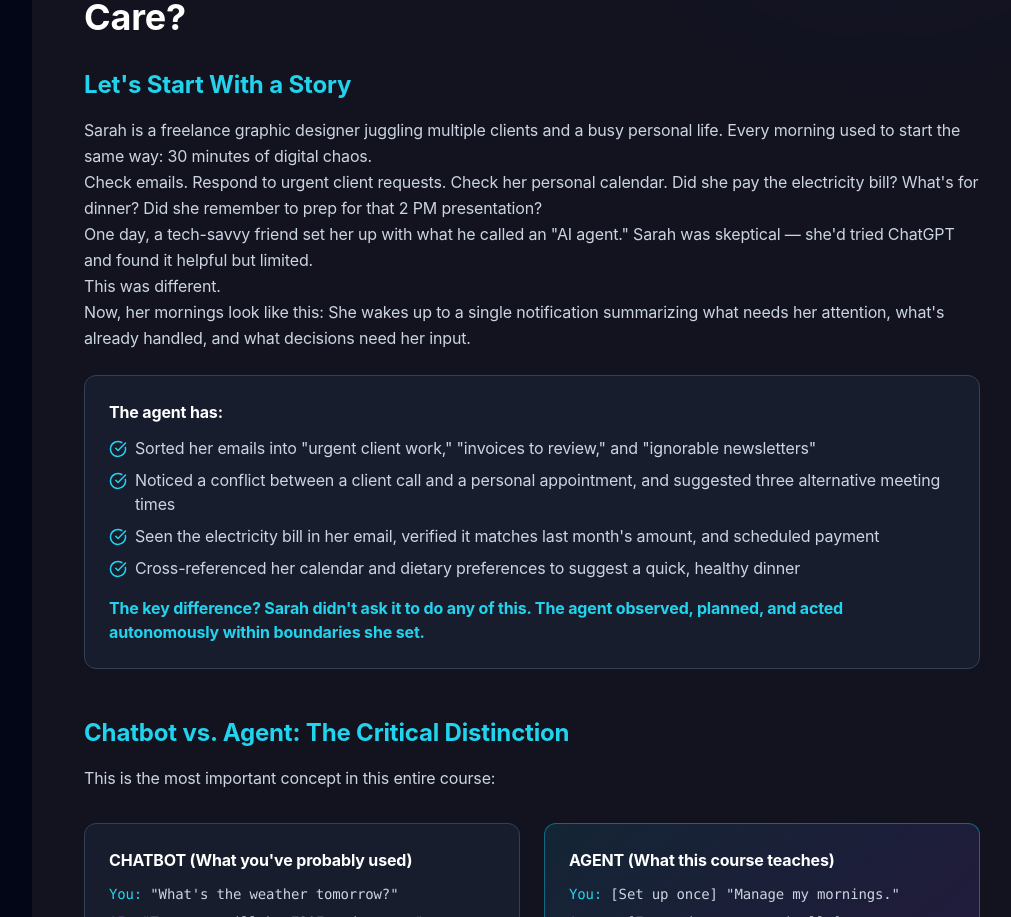
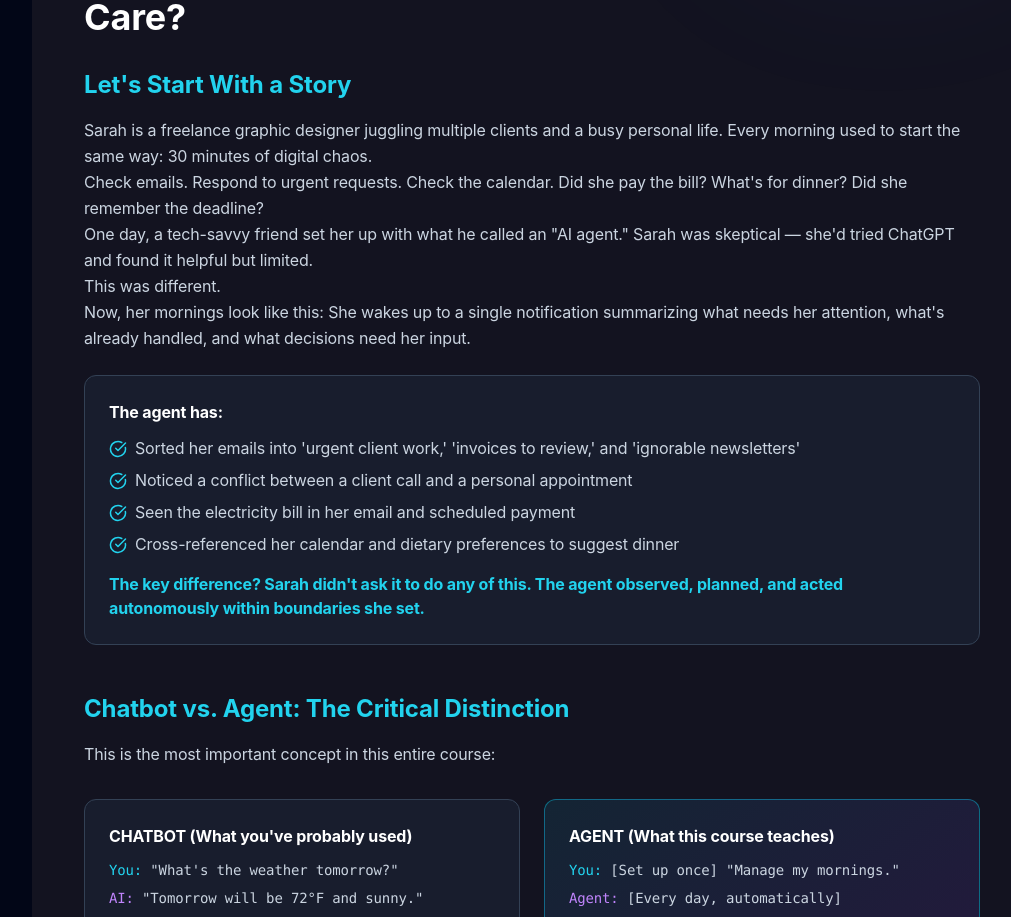
Before and after one commit to agenticaihome/ebook-frontend, a React (Create React App) app: page /part1 in a window 1280 px wide. Shown: the part 1091-2008 px from the top of the page, without its empty margins (248-1259 px from the left). Built offline with nearby package versions, Linux system fonts and the light colour scheme; no server answers.

Commit message:
feat: Clarify Ergo payment timing and add sub-blocks note

```diff
--- a/src/App.js
+++ b/src/App.js
@@ -2,6 +2,7 @@ import React, { Suspense, lazy, useEffect } from 'react';
 import { BrowserRouter as Router, Routes, Route, useLocation, useNavigate } from 'react-router-dom';
 import { AnimatePresence, LazyMotion, domAnimation } from 'framer-motion';
 import { SoundProvider } from './context/SoundContext';
+import { UserProvider } from './context/UserContext';
 import PageTransition from './components/layout/PageTransition';
 import MobileBottomNav from './components/layout/MobileBottomNav';
 import { Toaster, toast } from 'react-hot-toast';
@@ -105,6 +106,7 @@ function App() {
   return (
     <Router>
       <SoundProvider>
+        <UserProvider>
           <ScrollToTop />
           <Suspense fallback={<Loading />}>
             <AnimatedRoutes />
@@ -119,6 +121,7 @@ function App() {
               }}
             />
           </Suspense>
+        </UserProvider>
       </SoundProvider>
     </Router>
   );
--- a/src/WhyErgo.jsx
+++ b/src/WhyErgo.jsx
@@ -299,12 +299,14 @@ export default function WhyErgo() {
                             <div className="bg-slate-800 p-6 rounded-xl">
                                 <div className="text-green-400 font-bold mb-2">STEP 1</div>
                                 <h3 className="text-xl font-bold text-white mb-2">Get a Wallet</h3>
-                                <p className="text-slate-400">Nautilus (Browser) or Ergo Mobile Wallet (iOS/Android).</p>
+                                <p className="text-slate-400 mb-2">Nautilus (Browser) or Ergo Mobile Wallet (iOS/Android).</p>
+                                <p className="text-xs text-slate-500 italic">Takes ~5 mins to setup.</p>
                             </div>
                             <div className="bg-slate-800 p-6 rounded-xl">
                                 <div className="text-green-400 font-bold mb-2">STEP 2</div>
                                 <h3 className="text-xl font-bold text-white mb-2">Get ERG</h3>
-                                <p className="text-slate-400">KuCoin, Gate.io, or CoinEx. (Not on Coinbase yet—we're early).</p>
+                                <p className="text-slate-400 mb-2">KuCoin, Gate.io, or CoinEx. (Not on Coinbase yet—we're early).</p>
+                                <p className="text-xs text-slate-500 italic">Takes ~10-15 mins to verify & buy.</p>
                             </div>
                             <div className="bg-slate-800 p-6 rounded-xl">
                                 <div className="text-green-400 font-bold mb-2">STEP 3</div>
--- /dev/null
+++ b/src/context/UserContext.jsx
@@ -0,0 +1,55 @@
+import React, { createContext, useContext, useState, useEffect } from 'react';
+
+const UserContext = createContext();
+
+export const UserProvider = ({ children }) => {
+    const [userState, setUserState] = useState(() => {
+        const saved = localStorage.getItem('agentic_user_state');
+        return saved ? JSON.parse(saved) : {
+            persona: 'general', // 'parent', 'professional', 'student', 'general'
+            name: '',
+            progress: {}, // { part1: 0, part2: 0 ... }
+            unlockedBadges: [],
+            quizResults: null,
+            lastVisit: Date.now()
+        };
+    });
+
+    useEffect(() => {
+        localStorage.setItem('agentic_user_state', JSON.stringify(userState));
+    }, [userState]);
+
+    const updatePersona = (quizResults) => {
+        let newPersona = 'general';
+        const drain = quizResults.timeDrain;
+
+        if (drain === 'household' || drain === 'decisions') newPersona = 'parent';
+        if (drain === 'email' || drain === 'scheduling') newPersona = 'professional';
+        if (drain === 'other') newPersona = 'student'; // Simplified mapping
+
+        setUserState(prev => ({
+            ...prev,
+            persona: newPersona,
+            quizResults
+        }));
+    };
+
+    const unlockBadge = (badgeId) => {
+        if (!userState.unlockedBadges.includes(badgeId)) {
+            setUserState(prev => ({
+                ...prev,
+                unlockedBadges: [...prev.unlockedBadges, badgeId]
+            }));
+            return true; // Badge newly unlocked
+        }
+        return false;
+    };
+
+    return (
+        <UserContext.Provider value={{ userState, setUserState, updatePersona, unlockBadge }}>
+            {children}
+        </UserContext.Provider>
+    );
+};
+
+export const useUser = () => useContext(UserContext);
--- a/src/pages/Part1.jsx
+++ b/src/pages/Part1.jsx
@@ -5,6 +5,7 @@ import CaptainTip from '../components/CaptainTip';
 import { Link, useNavigate } from 'react-router-dom';
 import { motion } from 'framer-motion';
 import { Bot, Zap, Shield, ArrowRight, CheckCircle } from 'lucide-react';
+import { useUser } from '../context/UserContext';
 
 const AIExperienceQuiz = React.lazy(() => import('../components/AIExperienceQuiz'));
 const MentalLoadCalculator = React.lazy(() => import('../components/MentalLoadCalculator'));
@@ -13,10 +14,51 @@ const PrivacyAssessment = React.lazy(() => import('../components/PrivacyAssessme
 const AgentConstitutionBuilder = React.lazy(() => import('../components/AgentConstitutionBuilder'));
 const SocialShare = React.lazy(() => import('../components/tools/SocialShare'));
 
-
 const Part1 = () => {
     const navigate = useNavigate();
     const [activeChapter, setActiveChapter] = useState(1);
+    const { userState } = useUser();
+    const persona = userState?.persona || 'general';
+
+    const getPersonaContent = () => {
+        if (persona === 'professional') {
+            return {
+                role: "Senior Project Manager",
+                chaos: "drowning in Jira tickets, Slack pings, and stakeholder emails",
+                tasks: [
+                    "Sorted emails into 'Urgent Stakeholder', 'Team Updates', and 'FYI'",
+                    "Drafted responses to 3 blockers before she even logged in",
+                    "Flagged a budget discrepancy in the Q4 report",
+                    "Rescheduled a conflicting standup meeting"
+                ]
+            };
+        } else if (persona === 'student') {
+            return {
+                role: "Grad Student",
+                chaos: "juggling thesis research, TA duties, and exam prep",
+                tasks: [
+                    "Summarized 5 new papers relevant to her thesis",
+                    "Drafted email replies to her students' questions",
+                    "Organized her citation library by topic",
+                    "Scheduled study blocks around her most productive hours"
+                ]
+            };
+        } else {
+            // Default / Parent / General
+            return {
+                role: "freelance graphic designer juggling multiple clients and a busy personal life",
+                chaos: "30 minutes of digital chaos",
+                tasks: [
+                    "Sorted her emails into 'urgent client work,' 'invoices to review,' and 'ignorable newsletters'",
+                    "Noticed a conflict between a client call and a personal appointment",
+                    "Seen the electricity bill in her email and scheduled payment",
+                    "Cross-referenced her calendar and dietary preferences to suggest dinner"
+                ]
+            };
+        }
+    };
+
+    const story = getPersonaContent();
 
     const chapters = [
         { id: 1, title: 'What Are AI Agents?', icon: Bot },
@@ -94,10 +136,10 @@ const Part1 = () => {
 
                             <h3 className="text-2xl font-bold text-cyan-400 mt-8 mb-4">Let's Start With a Story</h3>
                             <p className="text-slate-300 leading-relaxed">
-                                Sarah is a freelance graphic designer juggling multiple clients and a busy personal life. Every morning used to start the same way: 30 minutes of digital chaos.
+                                Sarah is a {story.role}. Every morning used to start the same way: {story.chaos}.
                             </p>
                             <p className="text-slate-300 leading-relaxed">
-                                Check emails. Respond to urgent client requests. Check her personal calendar. Did she pay the electricity bill? What's for dinner? Did she remember to prep for that 2 PM presentation?
+                                Check emails. Respond to urgent requests. Check the calendar. Did she pay the bill? What's for dinner? Did she remember the deadline?
                             </p>
                             <p className="text-slate-300 leading-relaxed">
                                 One day, a tech-savvy friend set her up with what he called an "AI agent." Sarah was skeptical — she'd tried ChatGPT and found it helpful but limited.
@@ -112,22 +154,12 @@ const Part1 = () => {
                             <div className="bg-slate-800/50 p-6 rounded-xl border border-slate-700 my-6">
                                 <h4 className="text-white font-bold mb-3">The agent has:</h4>
                                 <ul className="space-y-2 text-slate-300">
-                                    <li className="flex items-start gap-2">
-                                        <CheckCircle className="text-cyan-400 flex-shrink-0 mt-1" size={18} />
-                                        <span>Sorted her emails into "urgent client work," "invoices to review," and "ignorable newsletters"</span>
-                                    </li>
-                                    <li className="flex items-start gap-2">
-                                        <CheckCircle className="text-cyan-400 flex-shrink-0 mt-1" size={18} />
-                                        <span>Noticed a conflict between a client call and a personal appointment, and suggested three alternative meeting times</span>
-                                    </li>
-                                    <li className="flex items-start gap-2">
-                                        <CheckCircle className="text-cyan-400 flex-shrink-0 mt-1" size={18} />
-                                        <span>Seen the electricity bill in her email, verified it matches last month's amount, and scheduled payment</span>
-                                    </li>
-                                    <li className="flex items-start gap-2">
-                                        <CheckCircle className="text-cyan-400 flex-shrink-0 mt-1" size={18} />
-                                        <span>Cross-referenced her calendar and dietary preferences to suggest a quick, healthy dinner</span>
-                                    </li>
+                                    {story.tasks.map((task, index) => (
+                                        <li key={index} className="flex items-start gap-2">
+                                            <CheckCircle className="text-cyan-400 flex-shrink-0 mt-1" size={18} />
+                                            <span>{task}</span>
+                                        </li>
+                                    ))}
                                 </ul>
                                 <p className="text-cyan-400 font-bold mt-4">
                                     The key difference? Sarah didn't ask it to do any of this. The agent observed, planned, and acted autonomously within boundaries she set.
@@ -462,6 +494,7 @@ const Part1 = () => {
                         </div>
                     </div>
                 </section>
+
                 {/* Social Share */}
                 <Suspense fallback={null}>
                     <SocialShare
```
Also changed, not shown: src/ErgoPaymentPage.jsx (+21 -3 lines), src/components/AIExperienceQuiz.jsx (+10 -2 lines). Lines whose indentation alone changed are shown as unchanged.
